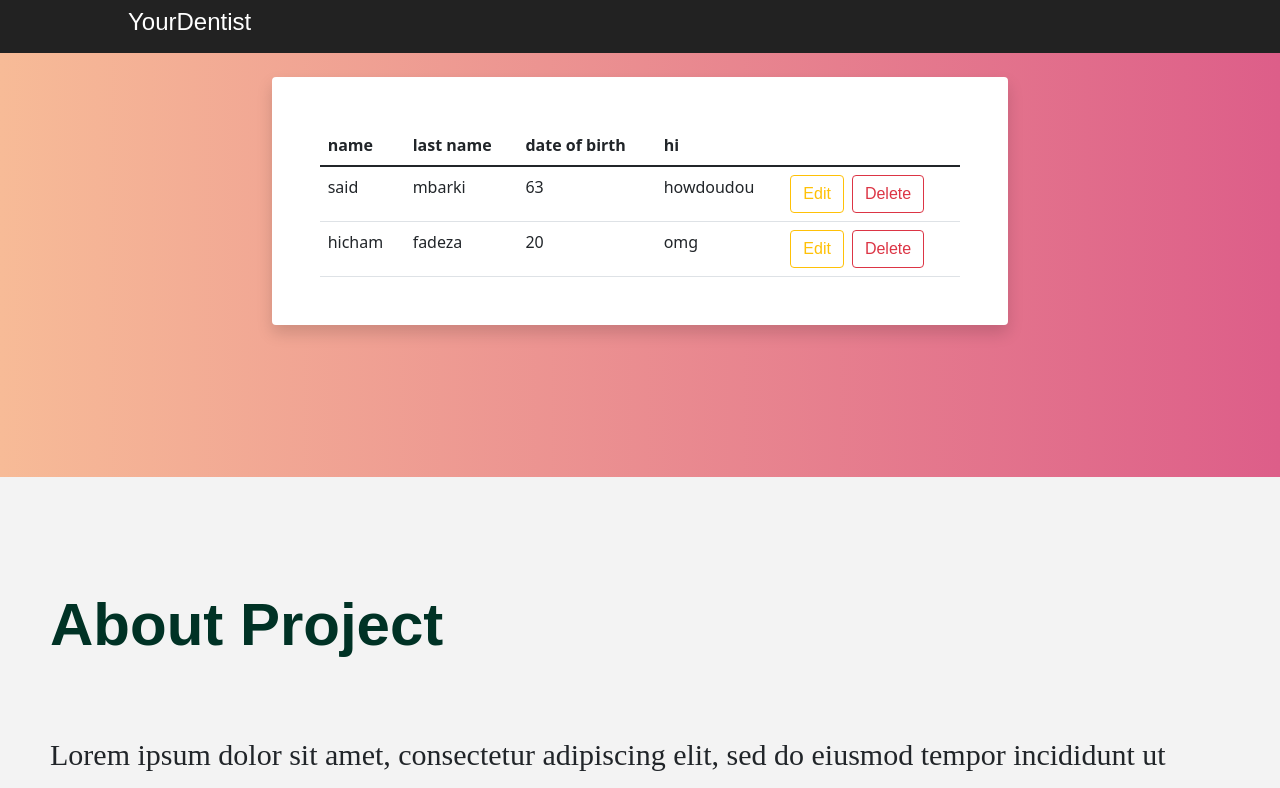
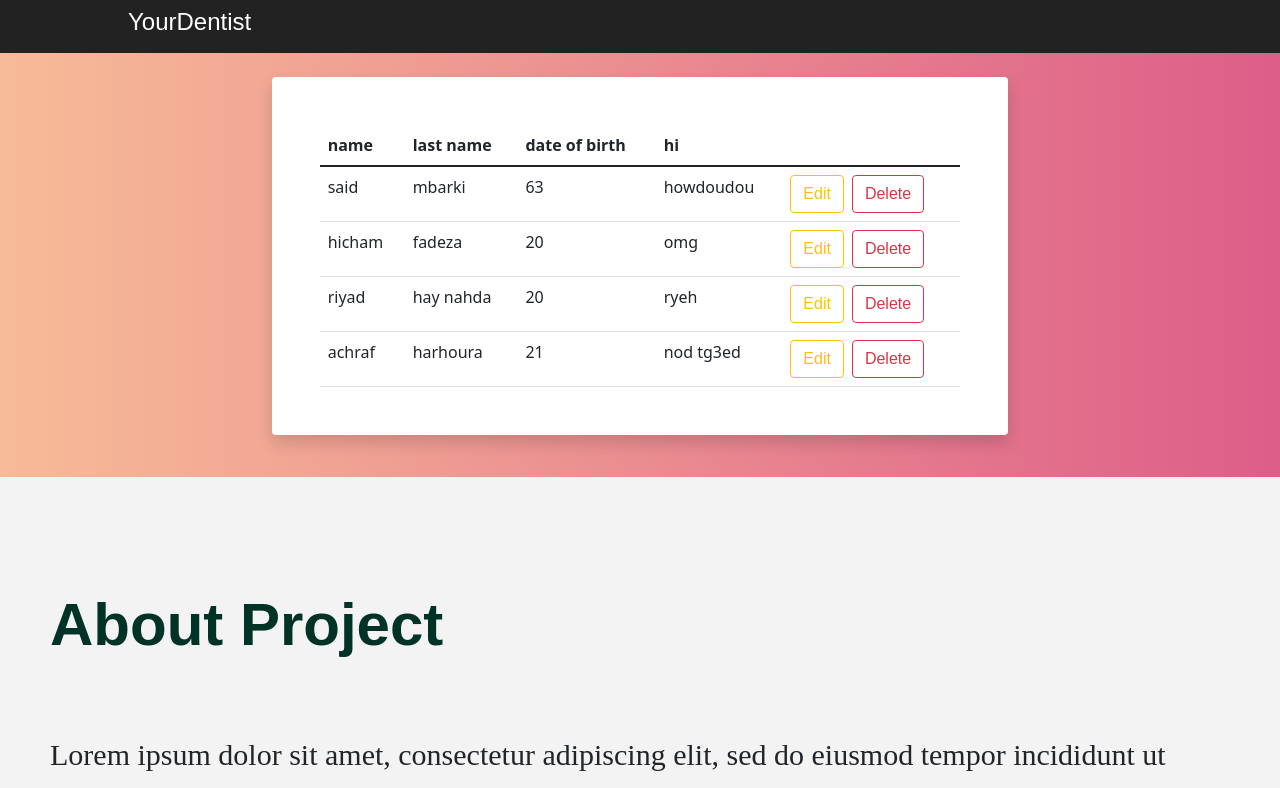
Before and after one commit to riyad123456/project_dialna_bouhdna, a React (Create React App) app: page / in a window 1280 px wide. Shown: the top 788 px of the page. Built offline with nearby package versions, Linux system fonts and the light colour scheme.

Commit message:
delete implemented

```diff
--- a/src/App.js
+++ b/src/App.js
@@ -3,7 +3,13 @@ import './App.css';
 import 'bootstrap/dist/css/bootstrap.min.css';
 import DB_table from './DB_table.js'
 
-var matrix = [["name", "last name", "date of birth", "hi"], ["said", "mbarki", "63", "howdoudou"], ["hicham", "fadeza", "20", "omg"]]
+var matrix = [
+  ["name", "last name", "date of birth", "hi"],
+  ["said", "mbarki", "63", "howdoudou"],
+  ["hicham", "fadeza", "20", "omg"],
+  ["riyad","hay nahda", "20", "ryeh"],
+  ["achraf","harhoura", "21", "nod tg3ed"]
+]
 
 function App() {
 
--- a/src/Tbody.js
+++ b/src/Tbody.js
@@ -1,24 +1,41 @@
+import React from 'react';
 import Button from 'react-bootstrap/Button'
 
 
-
-function Tbody(props) {
-
-    return (
-
+class Tbody extends React.Component {
+    constructor(props) {
+      super(props);
+      this.state = {
+        My_Array: new Array().concat(props.data)
+      };
+    }
+    componentDidMount() {
+     console.log(this.state.My_Array)
+    }
+    rows = ()=> {
+        return this.state.My_Array.map((subtable,index)=>{
+          return <Tr evClick={() => {this.removeElem(index)}} values= {subtable}/>
+        });
+      }
+      removeElem(i) {
+        this.setState({
+          My_Array: this.state.My_Array.filter((val,j) => i !== j)
+        })
+      }
+    render() {
+       return(
             <tbody>
-                {props.data.map((subtable) =>
-                        <Tr values= {subtable}/>
-                    )}
+                {this.rows()}
             </tbody>
-    );
+       );
+    }
 }
 function Td({val}) {
     return (
         <td >{val}</td>
     );
 }
-function Tr({values}){
+function Tr({values,evClick}){
     return (
     <tr>
 
@@ -33,7 +50,7 @@ function Tr({values}){
                             <Button variant="outline-warning">Edit</Button>
                             </li>
                             <li class="list-inline-item">
-                            <Button variant="outline-danger">Delete</Button>
+                            <Button variant="outline-danger" onClick={evClick}>Delete</Button>
                             </li>
                         </ul>
                     </td>
```
